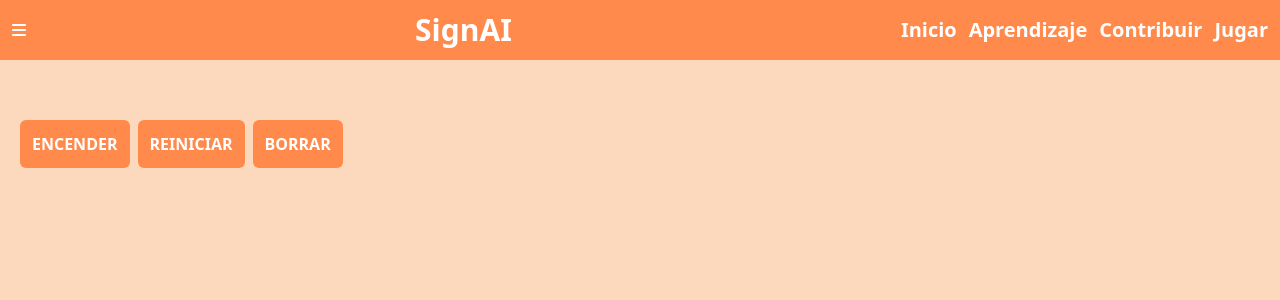
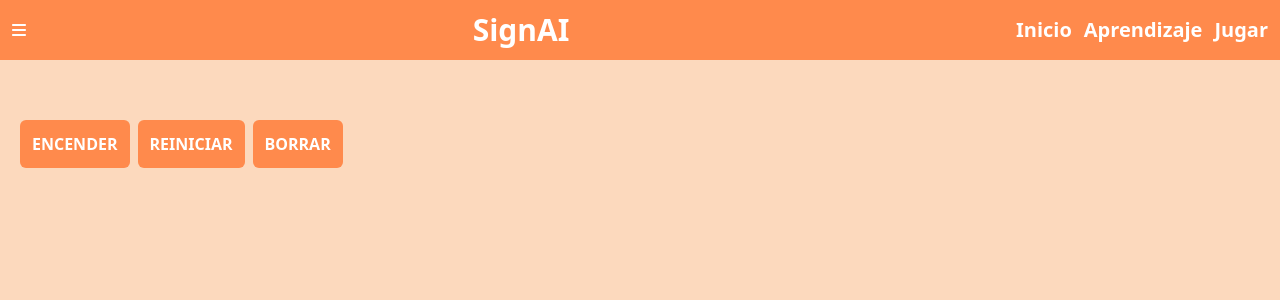
Before and after one commit to Emir490/action-collector, a Next.js app: page / in a window 1280 px wide. Shown: the top 300 px of the page. Built offline with nearby package versions, Linux system fonts and the light colour scheme; no server answers.

Commit message:
Hiding contribution link

```diff
--- a/src/components/header.tsx
+++ b/src/components/header.tsx
@@ -88,7 +88,7 @@ const Header = () => {
           >
             <Link className="text-white" href='/play'>Jugar</Link>
           </MenuItem>
-          <MenuItem
+          {/* <MenuItem
             icon={<FontAwesomeIcon color="white" icon={faHandsHelping} />}
             rootStyles={{
               ["." + menuClasses.button]: {
@@ -102,7 +102,7 @@ const Header = () => {
             }}
           >
             <Link className="text-white" href='/menu'>Contribuir</Link>
-          </MenuItem>
+          </MenuItem> */}
         </Menu>
       </Sidebar>
       <Link
@@ -115,9 +115,9 @@ const Header = () => {
         <div className="flex justify-end gap-x-3">
           <Link className="text-white font-bold text-xl" href="/">Inicio</Link>
           <Link className="text-white font-bold text-xl" href='/'>Aprendizaje</Link>
-          <Link className="text-white font-bold text-xl" href="/menu">
+          {/* <Link className="text-white font-bold text-xl" href="/menu">
             Contribuir
-          </Link>
+          </Link> */}
           <Link className="text-white font-bold text-xl" href="/play">
             Jugar
           </Link>
```
Also changed, not shown: 1 other file (tests, documents, lock files or other folders).
